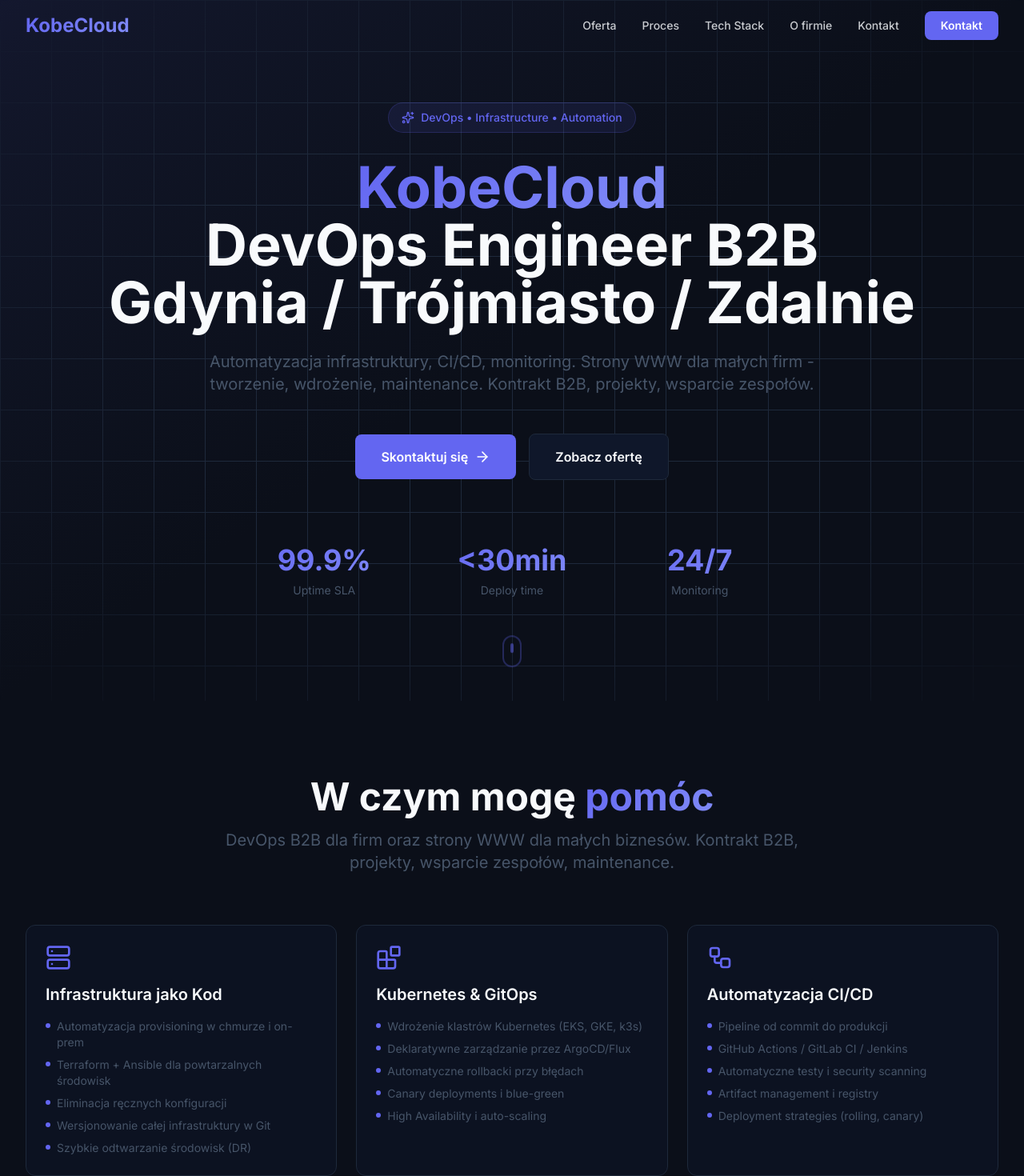
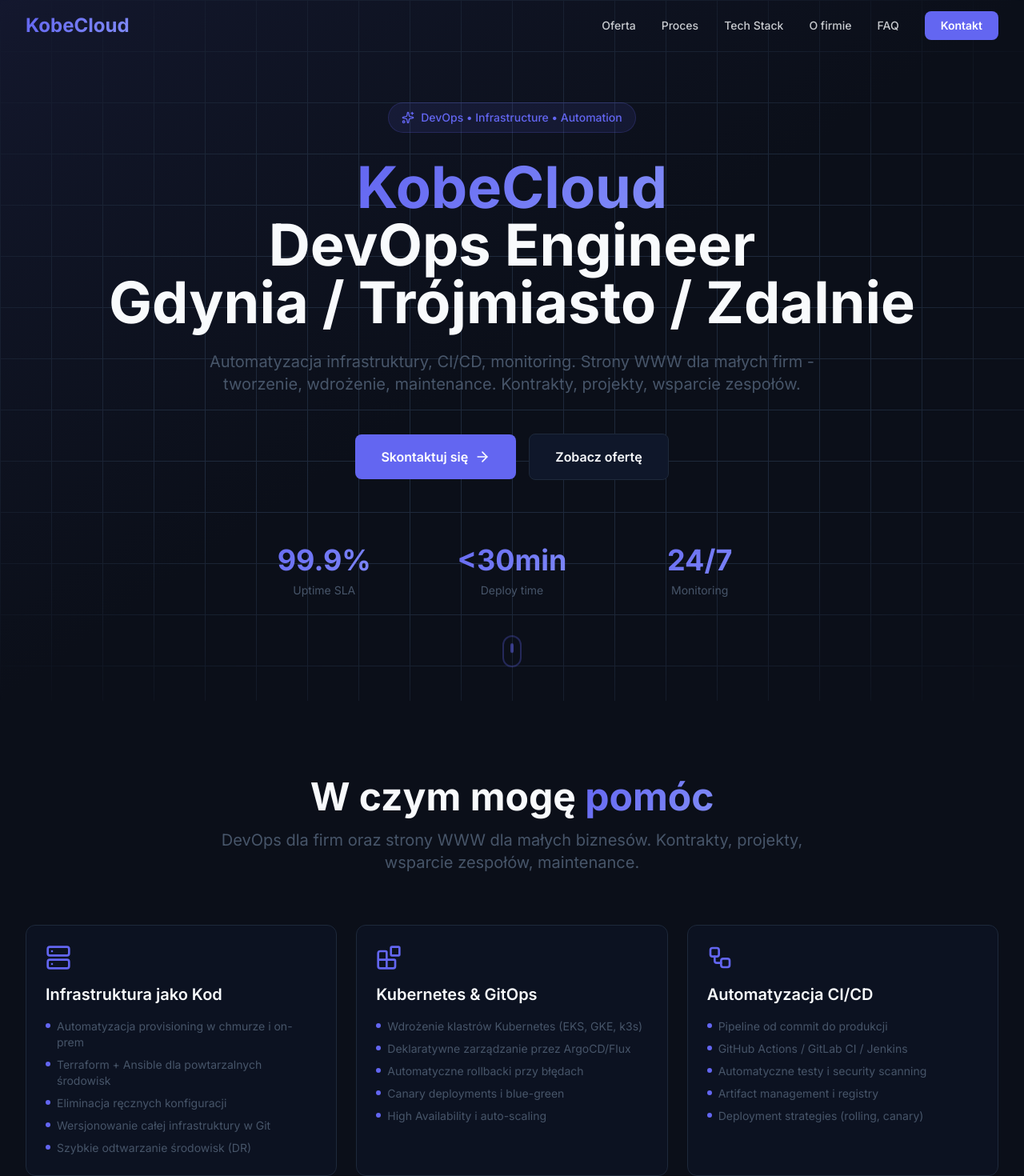
Before and after one commit to KobeeCloud/Website, a Next.js app: page / in a window 1280 px wide. Shown: the top 1470 px of the page at 80% size. Built offline with nearby package versions, Linux system fonts and the light colour scheme.

Commit message:
Small update

```diff
--- a/components/Footer.tsx
+++ b/components/Footer.tsx
@@ -31,7 +31,7 @@ export function Footer() {
           <div className="col-span-1">
             <div className="text-2xl font-bold gradient-text mb-4">KobeCloud</div>
             <p className="text-muted text-sm mb-4">
-              DevOps Engineer B2B - automatyzacja, infrastruktura, CI/CD dla Twojej firmy.
+              DevOps Engineer - automatyzacja, infrastruktura, CI/CD dla Twojej firmy.
             </p>
             <div className="flex space-x-4">
               <a
--- a/components/Header.tsx
+++ b/components/Header.tsx
@@ -10,7 +10,7 @@ const navigation = [
   { name: 'Proces', href: '#proces' },
   { name: 'Tech Stack', href: '#tech-stack' },
   { name: 'O firmie', href: '#o-firmie' },
-  { name: 'Kontakt', href: '#kontakt' },
+  { name: 'FAQ', href: '#faq' },
 ];
 
 export function Header() {
--- a/components/sections/AboutSection.tsx
+++ b/components/sections/AboutSection.tsx
@@ -40,7 +40,7 @@ export function AboutSection() {
             O <span className="gradient-text">KobeCloud</span>
           </h2>
           <p className="text-xl text-muted max-w-3xl mx-auto mb-2">
-            DevOps Engineer B2B z Gdyni/Rumi - łączę komercyjne doświadczenie z Azure/Terraform/CI/CD
+            DevOps Engineer z Gdyni/Rumi - łączę komercyjne doświadczenie z Azure/Terraform/CI/CD
             z samodzielnie poznanym Kubernetes, GitOps i monitoringiem.
           </p>
           <p className="text-lg text-muted/80">
--- a/components/sections/ContactSection.tsx
+++ b/components/sections/ContactSection.tsx
@@ -75,7 +75,7 @@ export function ContactSection() {
                 <p className="text-muted">
                   <span className="font-semibold text-foreground">Email:</span>
                   <br />
-                  kontakt@kobecloud.pl
+                  kuba.pospieszny@gmail.com
                 </p>
                 <p className="text-muted">
                   <span className="font-semibold text-foreground">Dostępność:</span>
@@ -110,11 +110,11 @@ export function ContactSection() {
             </div>
 
             <div className="bg-secondary/50 border border-border rounded-xl p-6">
-              <h4 className="font-semibold text-foreground mb-3">Praca B2B</h4>
+              <h4 className="font-semibold text-foreground mb-3">Forma współpracy</h4>
               <ul className="space-y-2 text-sm text-muted">
                 <li className="flex items-start">
                   <span className="inline-block w-1.5 h-1.5 bg-primary rounded-full mt-1.5 mr-2 flex-shrink-0" />
-                  <span>Kontrakt B2B - elastyczne formy współpracy</span>
+                  <span>Kontrakt B2B - elastyczne formy</span>
                 </li>
                 <li className="flex items-start">
                   <span className="inline-block w-1.5 h-1.5 bg-primary rounded-full mt-1.5 mr-2 flex-shrink-0" />
@@ -126,7 +126,7 @@ export function ContactSection() {
                 </li>
                 <li className="flex items-start">
                   <span className="inline-block w-1.5 h-1.5 bg-primary rounded-full mt-1.5 mr-2 flex-shrink-0" />
-                  <span>Komercyjne projekty B2B</span>
+                  <span>Komercyjne projekty dla firm</span>
                 </li>
               </ul>
             </div>
@@ -206,7 +206,7 @@ export function ContactSection() {
 
               {submitStatus === 'error' && (
                 <div className="p-4 bg-danger/10 border border-danger/30 rounded-lg text-danger text-sm">
-                  ✗ Wystąpił błąd. Spróbuj ponownie lub napisz bezpośrednio na kontakt@kobecloud.pl
+                  ✗ Wystąpił błąd. Spróbuj ponownie lub napisz bezpośrednio na kuba.pospieszny@gmail.com
                 </div>
               )}
 
--- a/components/sections/FAQSection.tsx
+++ b/components/sections/FAQSection.tsx
@@ -6,8 +6,8 @@ import { cn } from '@/lib/utils';
 
 const faqs = [
   {
-    question: 'Jak wygląda współpraca B2B?',
-    answer: 'Pracuję na fakturę - kontrakt B2B. Mogę dołączyć do Twojego teamu na full-time lub part-time, albo wziąć konkretny projekt do realizacji. Elastyczne podejście - dopasowuję się do Twoich potrzeb.',
+    question: 'Jak wygląda współpraca?',
+    answer: 'Pracuję na fakturę (kontrakt B2B). Mogę dołączyć do Twojego teamu na full-time lub part-time, albo wziąć konkretny projekt do realizacji. Elastyczne podejście - dopasowuję się do Twoich potrzeb.',
   },
   {
     question: 'Jakie masz doświadczenie?',
@@ -27,7 +27,7 @@ const faqs = [
   },
   {
     question: 'Czy oferujesz długoterminowe wsparcie?',
-    answer: 'Tak - mogę dołączyć do teamu na stałe (kontrakt B2B long-term), zająć się projektem lub zapewnić maintenance stron/aplikacji. Elastyczne formy współpracy.',
+    answer: 'Tak - mogę dołączyć do teamu na stałe (long-term), zająć się projektem lub zapewnić maintenance stron/aplikacji. Elastyczne formy współpracy.',
   },
   {
     question: 'Gdzie działasz?',
--- a/components/sections/HeroSection.tsx
+++ b/components/sections/HeroSection.tsx
@@ -22,7 +22,7 @@ export function HeroSection() {
         <h1 className="text-5xl sm:text-6xl lg:text-7xl font-bold text-foreground mb-6 animate-fade-in-up">
           <span className="gradient-text">KobeCloud</span>
           <br />
-          DevOps Engineer B2B
+          DevOps Engineer
           <br />
           Gdynia / Trójmiasto / Zdalnie
         </h1>
@@ -30,10 +30,8 @@ export function HeroSection() {
 
         <p className="text-xl text-muted max-w-3xl mx-auto mb-12 animate-fade-in-up animation-delay-200">
           Automatyzacja infrastruktury, CI/CD, monitoring. Strony WWW dla małych firm - tworzenie, wdrożenie, maintenance.
-          Kontrakt B2B, projekty, wsparcie zespołów.
+          Kontrakty, projekty, wsparcie zespołów.
         </p>
-
-
         <div className="flex flex-col sm:flex-row items-center justify-center gap-4 animate-fade-in-up animation-delay-400">
           <Link
             href="#kontakt"
--- a/components/sections/OfferSection.tsx
+++ b/components/sections/OfferSection.tsx
@@ -80,8 +80,8 @@ export function OfferSection() {
             W czym mogę <span className="gradient-text">pomóc</span>
           </h2>
           <p className="text-xl text-muted max-w-3xl mx-auto">
-            DevOps B2B dla firm oraz strony WWW dla małych biznesów.
-            Kontrakt B2B, projekty, wsparcie zespołów, maintenance.
+            DevOps dla firm oraz strony WWW dla małych biznesów.
+            Kontrakty, projekty, wsparcie zespołów, maintenance.
           </p>
         </div>
 
--- a/public/schema.json
+++ b/public/schema.json
@@ -7,7 +7,7 @@
   "logo": "https://kobecloud.pl/logo.png",
   "image": "https://kobecloud.pl/og-image.jpg",
   "telephone": "+48-XXX-XXX-XXX",
-  "email": "kontakt@kobecloud.pl",
+  "email": "kuba.pospieszny@gmail.com",
   "address": {
     "@type": "PostalAddress",
     "addressLocality": "Rumia",
@@ -53,7 +53,7 @@
   "contactPoint": {
     "@type": "ContactPoint",
     "contactType": "Sales",
-    "email": "kontakt@kobecloud.pl",
+    "email": "kuba.pospieszny@gmail.com",
     "availableLanguage": ["Polish", "English"]
   },
   "serviceType": [
```
